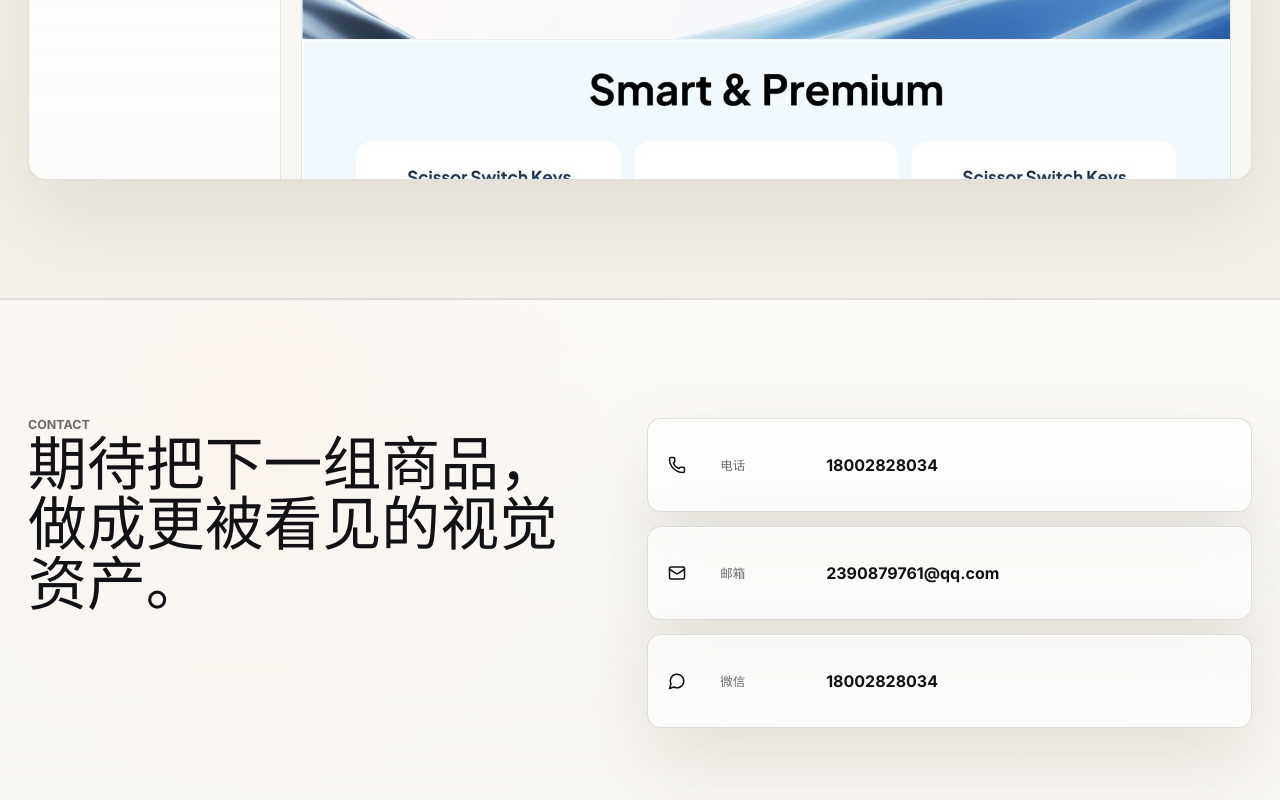
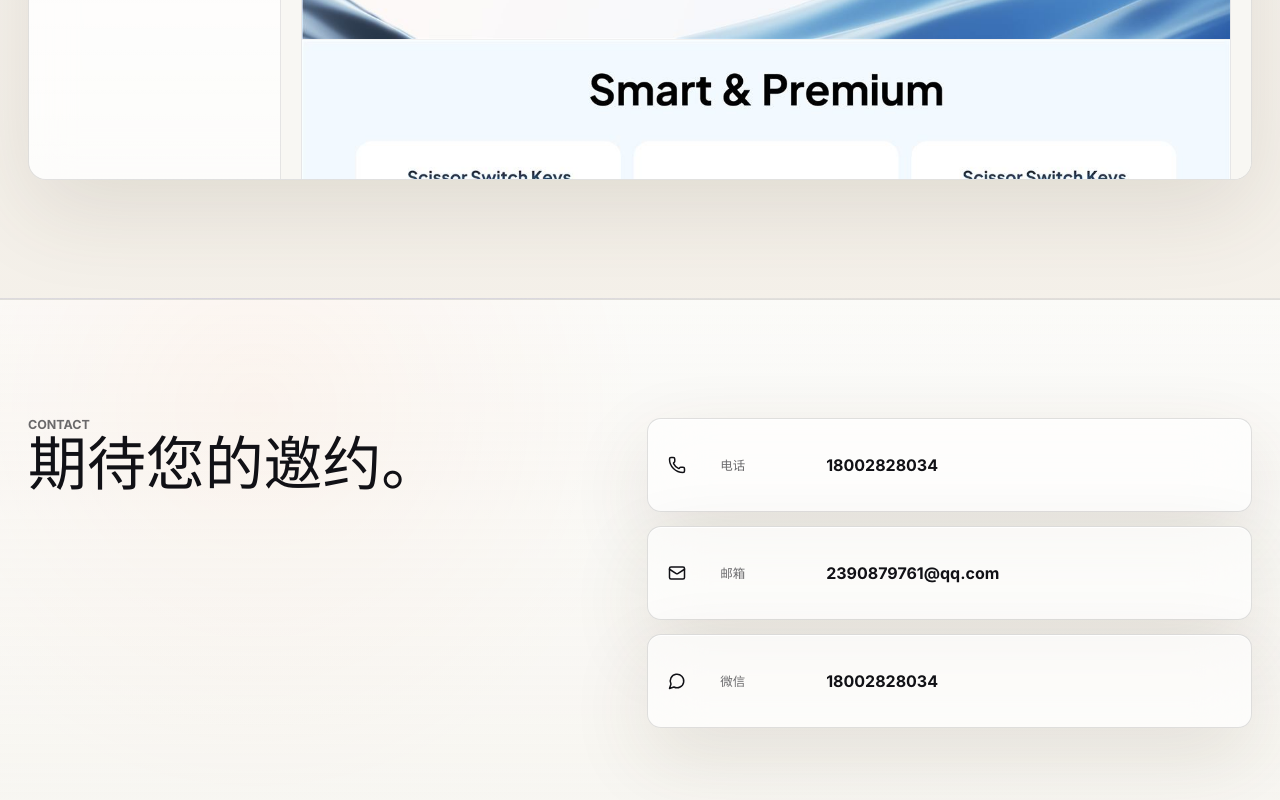
Before and after one commit to kennyswang04-beep/kennysDesign, a React (Vite) app: page / in a window 1280 px wide. Shown: the part 4612-5412 px from the top of the page. Built offline with nearby package versions, Linux system fonts and the light colour scheme.

Commit message:
Update contact headline

```diff
--- a/src/main.jsx
+++ b/src/main.jsx
@@ -554,7 +554,7 @@ function App() {
         <div className="shell contact-grid">
           <div>
             <p className="section-kicker">CONTACT</p>
-            <h2>期待把下一组商品，做成更被看见的视觉资产。</h2>
+            <h2>期待您的邀约。</h2>
           </div>
           <div className="contact-cards">
             <a href="tel:18002828034">
```
